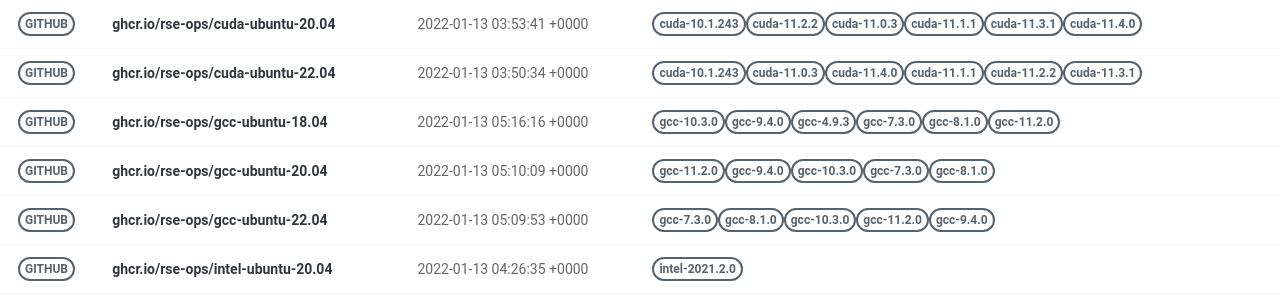
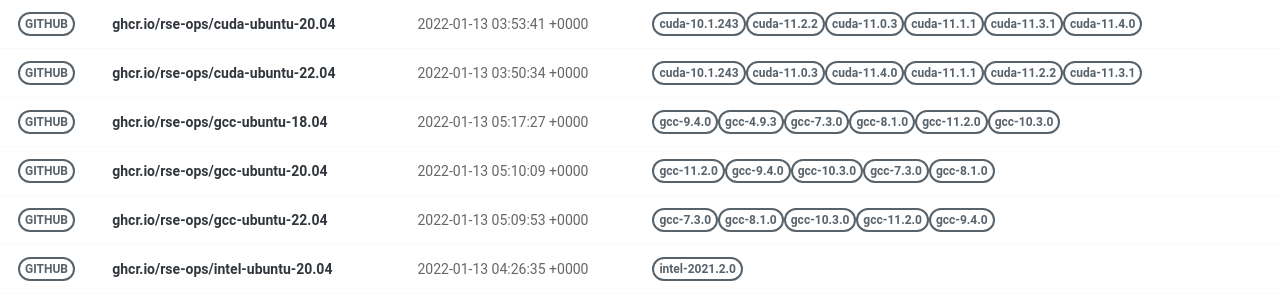
Before and after one commit to rse-ops/docker-images, a Jekyll site: the page built from pages/index.md, in a window 1280 px wide. Shown: the part 277-577 px from the top of the page. Built offline with Jekyll 4.4.1, drawn with Linux system fonts in a browser that asks for light colours; nearby versions of some CDN libraries.

Commit message:
Automated push to update library 2022-01-13

```diff
--- a/_library/ghcr.io-rse-ops-gcc-ubuntu-18.04.md
+++ b/_library/ghcr.io-rse-ops-gcc-ubuntu-18.04.md
@@ -1,14 +1,11 @@
 ---
 layout: container
 name: ghcr.io/rse-ops/gcc-ubuntu-18.04
-updated_at: 2022-01-13 05:16:16.257315
+updated_at: 2022-01-13 05:17:27.305711
 
 
 container_url: https://github.com/orgs/rse-ops/packages/container/package/gcc-ubuntu-18.04
 versions:
- - tag: gcc-10.3.0
-   dockerfile: https://github.com/rse-ops/docker-images/blob/main/ubuntu/gcc/Dockerfile
-   manifest: https://crane.ggcr.dev/manifest/ghcr.io/rse-ops/gcc-ubuntu-18.04:gcc-10.3.0
  - tag: gcc-9.4.0
    dockerfile: https://github.com/rse-ops/docker-images/blob/main/ubuntu/gcc/Dockerfile
    manifest: https://crane.ggcr.dev/manifest/ghcr.io/rse-ops/gcc-ubuntu-18.04:gcc-9.4.0
```
Also changed, not shown: other parts of _library/ghcr.io-rse-ops-gcc-ubuntu-18.04.md (+3 -0 lines).
